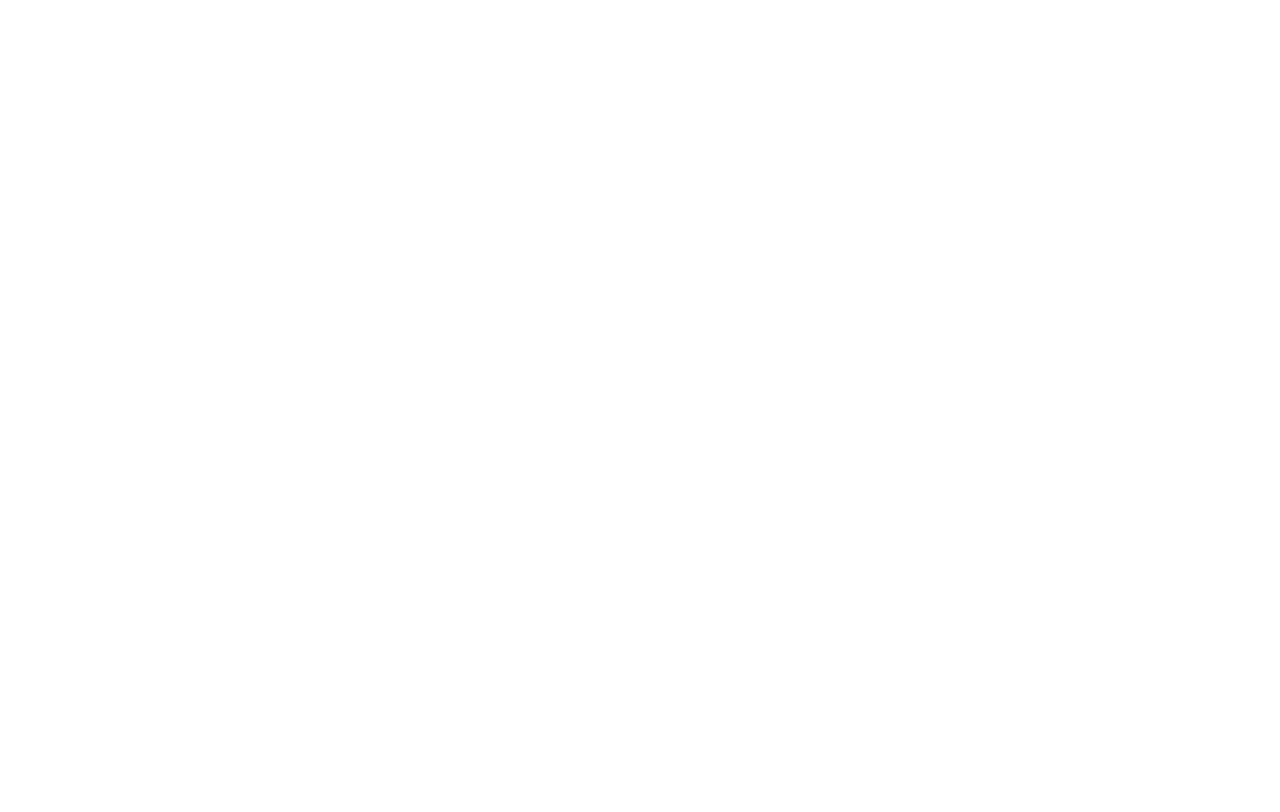
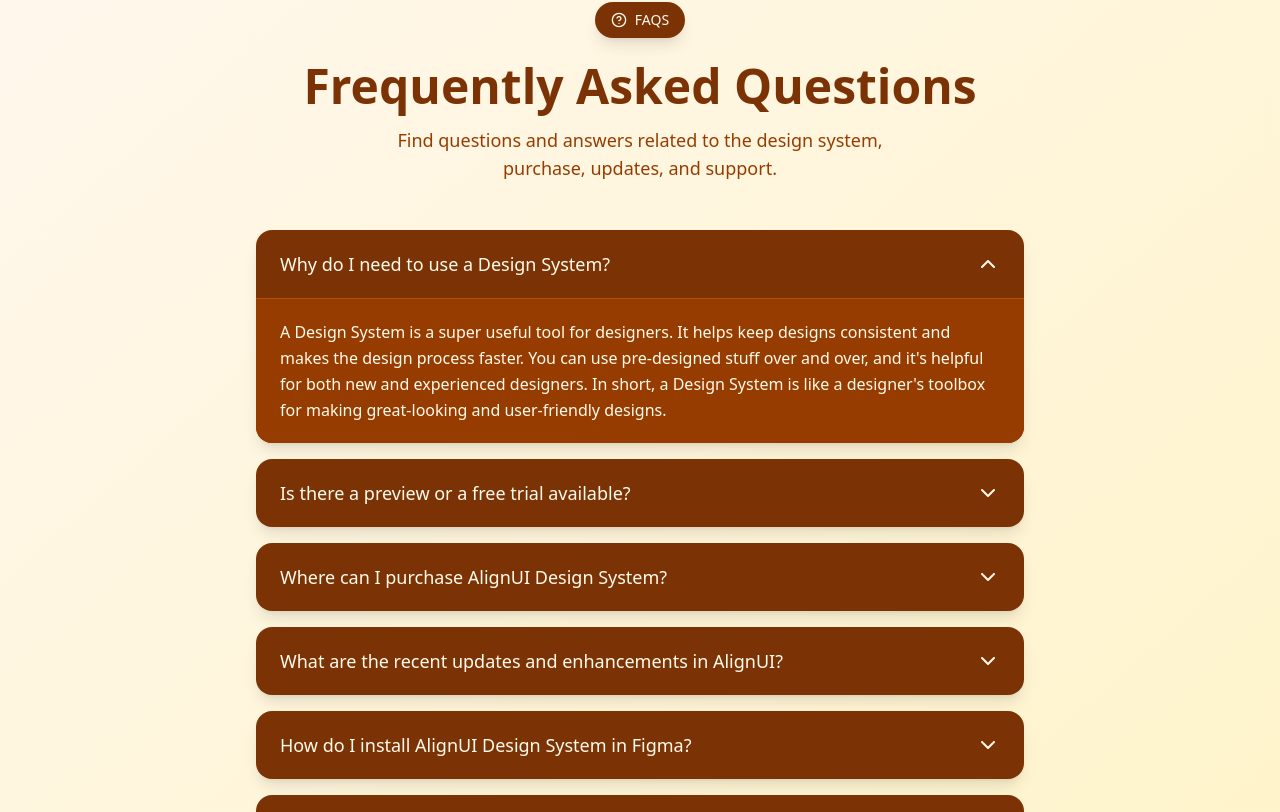
Before and after one commit to saradbabushrestha/Slingshot-Creative-, a React (Vite) app: page / in a window 1280 px wide. Shown: the part 6875-7687 px from the top of the page. Before the commit the page ends 6813 px from the top, so only its background shows below. Built offline with nearby package versions, Linux system fonts and the light colour scheme.

Commit message:
testomonaial ui add ups

```diff
--- a/src/App.tsx
+++ b/src/App.tsx
@@ -1,5 +1,6 @@
 import "./App.css";
 import About from "./page/About";
+import FAQAccordion from "./page/FAQ";
 
 import Home from "./page/Home";
 import MailSection from "./page/MailSection";
@@ -18,6 +19,7 @@
       <PortfolioGrid />
       <TestimonialsCarousel />
       <MailSection />
+      <FAQAccordion />
     </>
   );
 };
--- /dev/null
+++ b/src/page/FAQ.tsx
@@ -0,0 +1,146 @@
+import React, { useState } from "react";
+import { ChevronDown, HelpCircle } from "lucide-react";
+
+interface FAQItem {
+  question: string;
+  answer: string;
+}
+
+const faqData: FAQItem[] = [
+  {
+    question: "Why do I need to use a Design System?",
+    answer:
+      "A Design System is a super useful tool for designers. It helps keep designs consistent and makes the design process faster. You can use pre-designed stuff over and over, and it's helpful for both new and experienced designers. In short, a Design System is like a designer's toolbox for making great-looking and user-friendly designs.",
+  },
+  {
+    question: "Is there a preview or a free trial available?",
+    answer:
+      "Yes! We offer a 14-day free trial with full access to all features. No credit card required. You can explore all the components, templates, and tools to see if it fits your workflow before making a commitment.",
+  },
+  {
+    question: "Where can I purchase AlignUI Design System?",
+    answer:
+      "You can purchase AlignUI Design System directly from our website. We accept all major credit cards, PayPal, and offer flexible licensing options for teams and enterprises. Educational discounts are also available.",
+  },
+  {
+    question: "What are the recent updates and enhancements in AlignUI?",
+    answer:
+      "Our latest update includes 50+ new components, improved dark mode support, enhanced accessibility features, better Figma auto-layout integration, and performance optimizations. We release updates monthly based on community feedback.",
+  },
+  {
+    question: "How do I install AlignUI Design System in Figma?",
+    answer:
+      "Installing is simple: 1) Open Figma, 2) Go to the Community tab, 3) Search for 'AlignUI', 4) Click 'Duplicate' to add it to your files, 5) Start using the components by enabling the library in your design file. Detailed video tutorials are available on our documentation page.",
+  },
+  {
+    question: "Can I use AlignUI Design System for commercial projects?",
+    answer:
+      "Absolutely! Our commercial license allows you to use AlignUI in unlimited commercial projects. This includes client work, SaaS products, and any revenue-generating applications. Team licenses are available for agencies and larger organizations.",
+  },
+];
+
+const FAQAccordion: React.FC = () => {
+  const [openIndex, setOpenIndex] = useState<number>(0);
+  const [hoveredIndex, setHoveredIndex] = useState<number | null>(null);
+
+  const toggleAccordion = (index: number) => {
+    setOpenIndex(openIndex === index ? -1 : index);
+  };
+
+  return (
+    <div className="min-h-screen bg-gradient-to-br from-orange-50 to-amber-100  py-16 px-4">
+      <div className="max-w-3xl mx-auto">
+        {/* Header */}
+        <div className="text-center mb-12 animate-fade-in">
+          <div className="inline-flex items-center gap-2 bg-amber-900 text-amber-50 px-4 py-2 rounded-full text-sm font-medium mb-6 shadow-lg hover:shadow-xl transition-shadow duration-300">
+            <HelpCircle size={16} />
+            <span>FAQS</span>
+          </div>
+          <h1 className="text-4xl md:text-5xl font-bold text-amber-900 mb-4">
+            Frequently Asked Questions
+          </h1>
+          <p className="text-amber-800 text-lg">
+            Find questions and answers related to the design system,
+            <br />
+            purchase, updates, and support.
+          </p>
+        </div>
+
+        {/* FAQ Items */}
+        <div className="space-y-4">
+          {faqData.map((faq, index) => {
+            const isOpen = openIndex === index;
+            const isHovered = hoveredIndex === index;
+
+            return (
+              <div
+                key={index}
+                className="bg-amber-900 rounded-2xl overflow-hidden shadow-lg transition-all duration-300 hover:shadow-2xl"
+                style={{
+                  transform: isHovered ? "translateY(-2px)" : "translateY(0)",
+                }}
+                onMouseEnter={() => setHoveredIndex(index)}
+                onMouseLeave={() => setHoveredIndex(null)}
+              >
+                <button
+                  onClick={() => toggleAccordion(index)}
+                  className="w-full px-6 py-5 flex items-center justify-between text-left text-amber-50 hover:bg-amber-800 transition-colors duration-200"
+                >
+                  <span className="font-medium text-lg pr-4">
+                    {faq.question}
+                  </span>
+                  <ChevronDown
+                    size={24}
+                    className="flex-shrink-0 transition-transform duration-300"
+                    style={{
+                      transform: isOpen ? "rotate(180deg)" : "rotate(0deg)",
+                    }}
+                  />
+                </button>
+
+                <div
+                  className="overflow-hidden transition-all duration-300 ease-in-out"
+                  style={{
+                    maxHeight: isOpen ? "500px" : "0px",
+                    opacity: isOpen ? 1 : 0,
+                  }}
+                >
+                  <div className="px-6 py-5 bg-amber-800 text-amber-50 leading-relaxed border-t border-amber-700">
+                    {faq.answer}
+                  </div>
+                </div>
+              </div>
+            );
+          })}
+        </div>
+
+        {/* Footer */}
+        <div className="mt-12 text-center">
+          <p className="text-amber-800 mb-4">Still have questions?</p>
+          <button className="bg-amber-900 text-amber-50 px-8 py-3 rounded-full font-medium hover:bg-amber-800 transition-all duration-300 shadow-lg hover:shadow-xl transform hover:scale-105">
+            Contact Support
+          </button>
+        </div>
+      </div>
+
+      <style>{`
+        @keyframes fade-in {
+          from {
+            opacity: 0;
+            transform: translateY(-20px);
+          }
+          to {
+            opacity: 1;
+            transform: translateY(0);
+          }
+        }
+
+        .animate-fade-in {
+          animation: fade-in 0.6s ease-out;
+        }
+      `}</style>
+    </div>
+  );
+};
+
+export default FAQAccordion;
```
